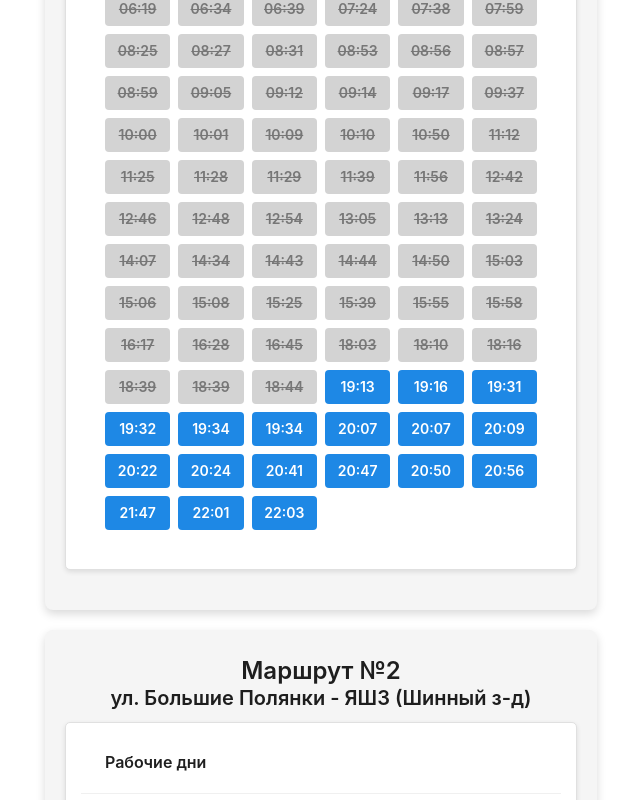
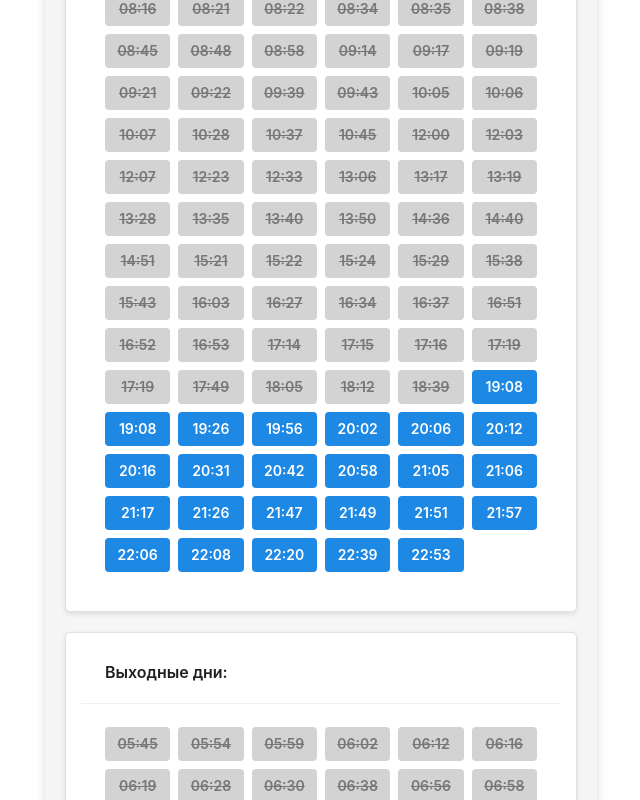
Before and after one commit to skd4k/raspisanie-ebanoe, a React (Create React App) app: page / in a window 1280 px wide. Shown: the part 380-1180 px from the top of the page, without its empty margins (319-959 px from the left). Built offline with nearby package versions, Linux system fonts and the light colour scheme.

Commit message:
feat: убрал начальное время

```diff
--- a/src/components/TransportSchedule.js
+++ b/src/components/TransportSchedule.js
@@ -21,7 +21,7 @@ const TransportSchedule = ({ id, routeName, weekdays, weekends }) => {
             <Title level={4} style={{textAlign: 'center', marginTop: '-15px'}}>{routeName}</Title>
 
             <div>
-                <Card className="schedule-section" title={<Title style={{ marginTop: '0' }} level={5}>Рабочие дни</Title>}>
+                <Card className="schedule-section" title={<Title style={{ marginTop: '0' }} level={5}>Рабочие дни:</Title>}>
                     <Row gutter={[8, 8]}>
                         {weekdays.map((time, index) => (
                             <Col key={index} span={4}> {/* 6 столбцов */}
@@ -43,19 +43,28 @@ const TransportSchedule = ({ id, routeName, weekdays, weekends }) => {
                         ))}
                     </Row>
                 </Card>
-
-                {/* Карточка для выходных дней */}
-                {/* <Card className="schedule-section" title={<Title level={5}>Выходные дни</Title>}>
+                <Card className="schedule-section" title={<Title style={{ marginTop: '0' }} level={5}>Выходные дни:</Title>}>
                     <Row gutter={[8, 8]}>
                         {weekends.map((time, index) => (
                             <Col key={index} span={4}>
-                                <Text strong style={{ display: 'block', color: '#fff', backgroundColor: '#ffb74d', padding: '6px 0', borderRadius: '4px', textAlign: 'center' }}>
+                                <Text
+                                strong
+                                className={isTimeInactive(time) ? 'inactive' : ''}
+                                style={{
+                                    display: 'block',
+                                        color: isTimeInactive(time) ? '#777' : '#fff',
+                                        backgroundColor: isTimeInactive(time) ? '#d3d3d3' : '#1e88e5',
+                                        padding: '6px 0',
+                                        borderRadius: '4px',
+                                        textAlign: 'center',
+                                        textDecoration: isTimeInactive(time) ? 'line-through' : 'none'
+                                }}>
                                     {time}
                                 </Text>
                             </Col>
                         ))}
                     </Row>
-                </Card> */}
+                </Card>
             </div>
         </div>
     );
--- a/src/components/TransportScheduleList.js
+++ b/src/components/TransportScheduleList.js
@@ -2,9 +2,8 @@ import React, { useState, useEffect } from 'react';
 import TransportSchedule from './TransportSchedule';
 import { scheduleData as initialScheduleData } from '../data/scheduleData';
 import { generateRandomSchedule } from '../utils/utils';
-
 import { Typography } from "antd";
-const { Title, Text } = Typography;
+const { Title } = Typography;
 
 function debounce(func, delay) {
     let timeout;
@@ -20,8 +19,8 @@ const TransportScheduleList = () => {
     const updateRandomTimes = () => {
         const newScheduleData = scheduleData.map(schedule => ({
             ...schedule,
-            weekdays: generateRandomSchedule(schedule.weekdays.length),
-            // weekends: generateRandomSchedule(schedule.weekends.length),
+            weekdays: generateRandomSchedule(95), // Генерация 20 значений, если массив пустой
+            weekends: generateRandomSchedule(95),
         }));
         setScheduleData(newScheduleData);
     };
@@ -29,6 +28,8 @@ const TransportScheduleList = () => {
     const debouncedUpdateRandomTimes = debounce(updateRandomTimes, 200);
 
     useEffect(() => {
+        updateRandomTimes();
+
         const handleScroll = () => {
             debouncedUpdateRandomTimes();
         };
@@ -38,13 +39,16 @@ const TransportScheduleList = () => {
         return () => {
             window.removeEventListener('scroll', handleScroll);
         };
-    }, [scheduleData]);
+    }, []);
 
     return (
         <div>
-            <Title style={{ textAlign:'center', marginBottom: '30px' }}>ебаное расписание ярославского транспорта би лайк</Title>
+            <Title style={{ textAlign: 'center', marginBottom: '30px' }}>
+                ебаное расписание ярославского транспорта би лайк
+            </Title>
             {scheduleData.map((schedule) => (
                 <TransportSchedule
+                    key={schedule.id}
                     id={schedule.id}
                     routeName={schedule.routeName}
                     weekdays={schedule.weekdays}
--- a/src/data/scheduleData.js
+++ b/src/data/scheduleData.js
@@ -2,42 +2,13 @@ export const scheduleData = [
     {
         id: 1,
         routeName: "ул. Волгоградская - 5-й мкрн",
-        weekdays: [
-            "05:15", "05:35", "05:55", "06:04", "06:13", "06:22", "06:31", "06:40",
-            "06:49", "06:58", "07:07", "07:16", "07:25", "07:43", "08:01", "08:10",
-            "08:19", "08:28", "08:37", "08:46", "08:55", "09:03", "09:12", "09:21",
-            "09:30", "09:39", "09:48", "09:57", "10:12", "10:27", "10:42", "11:09",
-            "11:21", "11:33", "11:46", "11:59", "12:12", "12:25", "12:38", "12:51",
-            "13:03", "13:15", "13:27", "13:39", "13:51", "14:03", "14:27", "14:39",
-            "14:52", "15:05", "15:17", "15:29", "15:41", "15:53", "16:02", "16:11",
-            "16:20", "16:29", "16:38", "16:47", "16:56", "17:05", "17:15", "17:25",
-            "17:34", "17:43", "17:52", "18:01", "18:10", "18:19", "18:28", "18:37",
-            "18:52", "19:07", "19:22", "19:38", "19:54", "20:10", "20:25", "20:40",
-            "20:56", "21:11", "21:51", "22:11", "22:31", "22:51", "23:11"
-        ],
-        // weekends: [
-        //     "05:26", "05:46", "06:06", "06:26", "06:46", "07:09", "07:29", "07:52",
-        //
-        // ],
+        weekdays: [],
+        weekends: [],
     },
     {
         id: 2,
         routeName: "ул. Большие Полянки - ЯШ3 (Шинный з-д)",
-        weekdays: [
-            "05:07", "05:27", "05:45", "06:03", "06:21", "06:31", "06:41", "06:50",
-            "06:59", "07:08", "07:17", "07:26", "07:35", "07:45", "07:55", "08:04",
-            "08:13", "08:22", "08:31", "08:40", "08:49", "08:59", "09:09", "09:18",
-            "09:36", "09:54", "10:13", "10:31", "10:49", "11:08", "11:27", "11:46",
-            "12:05", "12:24", "12:33", "12:42", "12:51", "13:00", "13:09", "13:18",
-            "13:28", "13:37", "13:46", "13:54", "14:03", "14:13", "14:22", "14:32",
-            "14:42", "14:52", "15:10", "15:29", "15:48", "16:06", "16:24", "16:42",
-            "16:51", "17:01", "17:10", "17:20", "17:29", "17:38", "17:47", "17:56",
-            "18:06", "18:16", "18:25", "18:34", "18:42", "18:51", "19:01", "19:20",
-            "19:39", "19:57", "20:15", "20:33", "20:52", "21:10", "21:29", "21:47",
-            "22:06", "22:24", "22:43", "23:01"
-        ],
-        // weekends: [
-        //     "06:00", "06:20", "06:40", "07:00", "07:20", "07:40", "08:00", "08:20",
-        // ],
+        weekdays: [],
+        weekends: [],
     },
 ];
--- a/src/utils/utils.js
+++ b/src/utils/utils.js
@@ -4,7 +4,7 @@ export function generateRandomTime() {
     return `${hours}:${minutes}`;
 }
 
-export function generateRandomSchedule(numTimes = 20) {
+export function generateRandomSchedule(numTimes = 90) {
     const schedule = [];
     for (let i = 0; i < numTimes; i++) {
         schedule.push(generateRandomTime());
```
